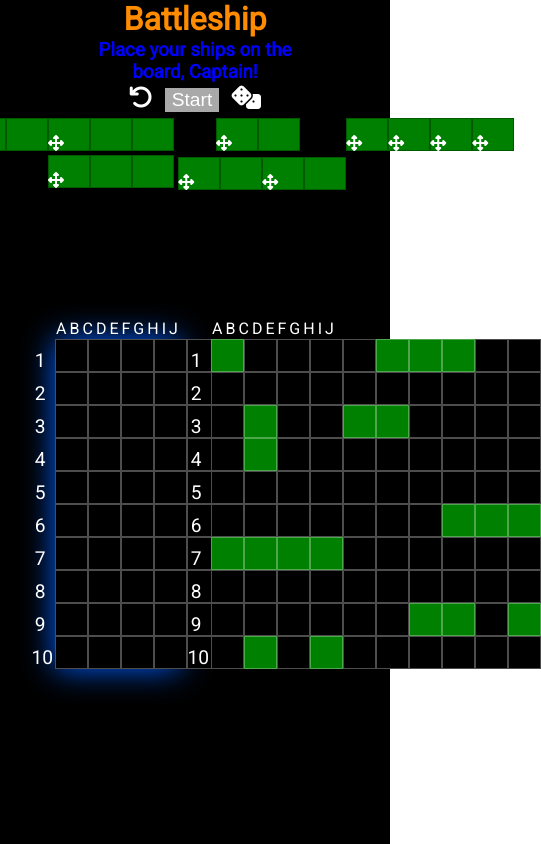
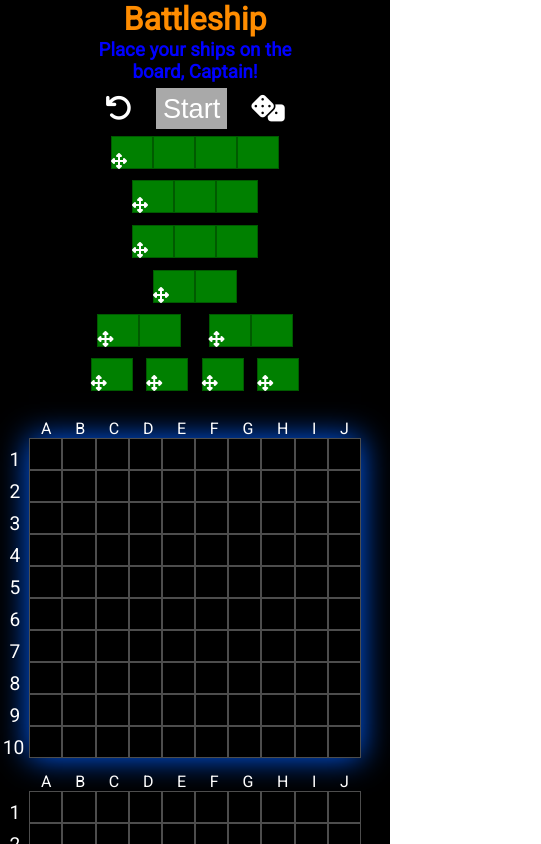
Before and after one commit to Northrain-cmd/Battleship-Angular, an Angular app: page / in a window 390 px wide. Shown: the top 844 px of the page, 541 px wide, since content can reach past the window. Built offline with nearby package versions, Linux system fonts and the light colour scheme.

Commit message:
Optimized for mobile

```diff
--- a/src/app/GameBoardController.service.ts
+++ b/src/app/GameBoardController.service.ts
@@ -12,7 +12,6 @@ export class GameBoardControllerService {
   turn = 0;
   gameOver = false;
   winner = '';
-  invalidCoords = [];
   createPlayer(name) {
     this.player = new Player(name);
   }
@@ -278,7 +277,6 @@ export class GameBoardControllerService {
     this.gameOver = false;
     this.winner = '';
     this.comp.invalidCoords = [];
-    this.player.invalidCoords = [];
     this.randomPlace(this.comp);
 
   }
--- a/src/app/app.component.scss
+++ b/src/app/app.component.scss
@@ -24,6 +24,7 @@ span{
 }
 .battle{
     color: red;
+    margin-bottom: 5%;
 }
 app-ships{
     width: 60%;
@@ -44,9 +45,38 @@ box-shadow: 0px 0px 30px 0px rgba(0,94,255,1);
     border: none;
     font-size: 1.5em;
     margin-top: 2%;
+    margin-bottom: 2%;
     transition: background .3s ease-in-out;
 
     &:hover{
         background-color: darkblue;
     }
 }
+@media only screen and (max-width:970px) {
+    .boards {
+        display: flex;
+        flex-direction: column;
+        align-items: center;
+        width: 80%;
+        margin-bottom: 2%;
+    }
+    app-gameboard{
+        width: 80%;
+        height: 80%;
+        margin-top: 10%;
+    }
+}
+@media only screen and (max-width:700px) {
+    .boards {
+        display: flex;
+        flex-direction: column;
+        align-items: center;
+        width: 85%;
+        margin-bottom: 2%;
+    }
+    app-gameboard{
+        width: 100%;
+        height: 80%;
+        margin-top: 10%;
+    }
+}
--- a/src/app/app.component.ts
+++ b/src/app/app.component.ts
@@ -17,7 +17,7 @@ export class AppComponent {
     this.vertical = data;
   }
   constructor(public GameController: GameBoardControllerService) {
-    GameController.createPlayer('Kris');
+    GameController.createPlayer('Player');
     GameController.startGame();
   }
 }
--- a/src/app/gameboard/gameboard.component.html
+++ b/src/app/gameboard/gameboard.component.html
@@ -17,7 +17,7 @@
       (click)="onClick(ind, i, $event)"
       *ngFor="let col of rows; let i = index"
       [ngClass]="{
-        ship: this.controller.isAShip(ind, i, this.player),
+        ship: this.controller.isAShip(ind, i, this.player) && this.player === this.controller.player,
         wounded: this.controller.isWounded(ind, i, this.player),
         missed: this.controller.isMissed(ind,i,this.player),
         sunk: this.controller.isSunk(ind, i, this.player)
--- a/src/app/gameboard/gameboard.component.scss
+++ b/src/app/gameboard/gameboard.component.scss
@@ -71,3 +71,38 @@ ul{
 .sunk{
     background-color: darkslategrey !important;
 }
+@media only screen and (max-width:970px) {
+    .cell{
+        min-height: 40px;
+        min-width: 40px;
+    }
+}
+@media only screen and (max-width:700px) {
+    .cell{
+        min-height: 35px;
+        min-width: 35px;
+    }
+    .row{
+        &:last-child span {
+            left: -8%;
+        }
+    }
+}
+@media only screen and (max-width:699px) {
+    .cell{
+        min-height: 30px;
+        min-width: 30px;
+    }
+}
+@media only screen and (max-width:359px) {
+    .cell{
+        min-height: 26px;
+        min-width: 26px;
+    }
+    .letters{
+        position: absolute;
+        top:-14%;
+        width: 100%;
+        user-select: none;
+    }
+}
--- a/src/app/ships/ships.component.html
+++ b/src/app/ships/ships.component.html
@@ -3,7 +3,7 @@
   <i (click)="onRotate()" id="rotate" class="fas fa-undo"></i>
   <button (click)="startGame()" [disabled]="this.service.player.gameboard.ships.length !== 10" class="start">Start</button>
   <i id="dice" (click)="onRandom()" class="fas fa-dice"></i>
-  <div class="ships">
+  <div class="ships" *ngIf="this.service.player.gameboard.ships.length !== 10">
     <div class="carrier">
       <div
         class="ship-obj"
--- a/src/app/ships/ships.component.scss
+++ b/src/app/ships/ships.component.scss
@@ -55,7 +55,6 @@
 }
 .carrier, .cruisers, .submarines, .destroyers{
     flex: 1;
-    height: 100%;
     display: flex;
     flex-direction: column;
     text-align: center;
@@ -81,7 +80,7 @@
 .ships{
     display: flex;
 }
-.cruisers .ship-obj,.submarines .ship-obj, .destroyers .ship-obj {
+.carrier .ship-obj, .cruisers .ship-obj,.submarines .ship-obj, .destroyers .ship-obj {
     margin-bottom: 3%;
 }
 
@@ -136,3 +135,32 @@ h3{
         }
     }
 }
+@media only screen and (max-width:1100px) {
+    .ships{
+        flex-direction: column;
+        justify-content: center;
+    }
+    .carrier .ship-obj, .cruisers .ship-obj,.submarines .ship-obj, .destroyers .ship-obj {
+        margin-bottom: 5%;
+    }
+    .start{
+        font-size: 1.7em;
+        margin-top: 2%;
+        padding: 2% 3%;
+        margin-left: 10%;
+        margin-bottom: 1%;
+    }
+    #dice{
+        font-size: 1.7em;
+        color: white;
+        margin-top: 0.7%;
+        margin-bottom: 1%;
+        margin-left: 10%;
+    }
+    #rotate{
+        font-size: 1.7em;
+        color: white;
+        margin-top: 0.7%;
+        margin-bottom: 1%;
+    }
+}
```
Also changed, not shown: 14 other files (tests, documents, lock files or other folders).
